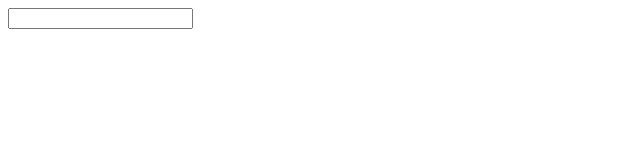
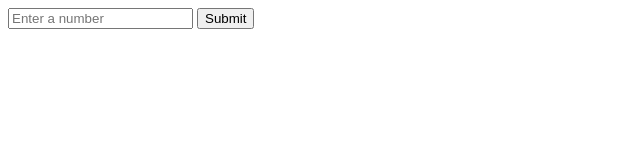
Before and after one commit to mbuthiya/romanNumerals, a plain HTML site: page index.html in a window 1280 px wide. Shown: the whole page, without its empty margins (0-640 px from the left). Drawn offline with nearby package versions, Linux system fonts and the light colour scheme.

Commit message:
Update form input
updated form input by adding placeholder sex and a submit button

```diff
--- a/index.html
+++ b/index.html
@@ -11,10 +11,12 @@
     <!-- form input  -->
     <form id="numInputForm">
 
-      <input type="number" id="inputForm">
+      <input type="number" id="inputForm" placeholder="Enter a number">
+      <button type="submit">Submit</button>
 
     </form>
-
+    <!-- output field -->
+    <h1 id="outputHead"></h1>
     <script src="https://ajax.googleapis.com/ajax/libs/jquery/3.2.1/jquery.min.js"></script>
     <script type="text/javascript" src="main.js"></script>
 </body>
```
